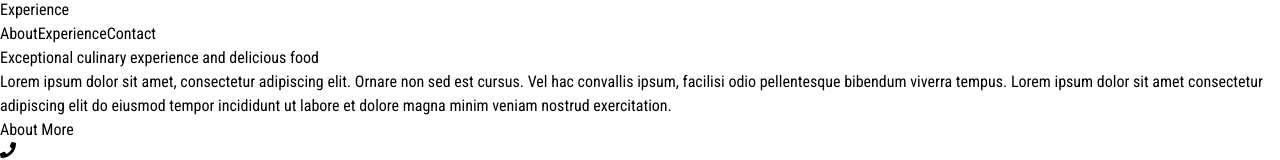
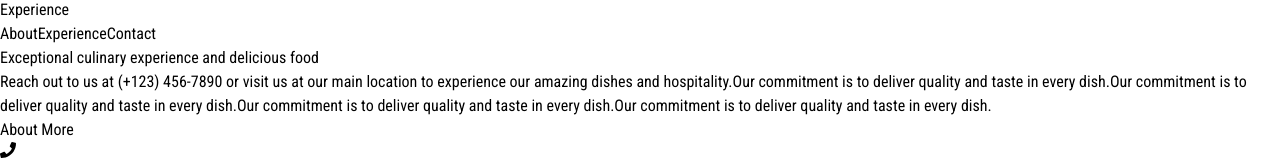
Before and after one commit to cssmh/restaurant-frontend-home, a React (Vite) app: page / in a window 1280 px wide. Both pictures are taken after a click on the button "Contact". Shown: the part 1374-1534 px from the top of the page. Built offline with nearby package versions, Linux system fonts and the light colour scheme.

Commit message:
about section button work as tab

```diff
--- a/src/Component/About.jsx
+++ b/src/Component/About.jsx
@@ -1,3 +1,4 @@
+import { useState } from "react";
 import aboutImage from "../assets/about.jpeg";
 import { FaMedal, FaPhone } from "react-icons/fa";
 import plate from "../assets/plater.png";
@@ -5,6 +6,48 @@ import { BsBoxSeam } from "react-icons/bs";
 import { IoBagHandleOutline } from "react-icons/io5";
 
 const About = () => {
+  const [activeTab, setActiveTab] = useState("about");
+
+  const renderContent = () => {
+    switch (activeTab) {
+      case "about":
+        return (
+          <p>
+            We provide an exceptional culinary experience with delicious food
+            crafted to perfection. Our commitment is to deliver quality and
+            taste in every dish. Our commitment is to deliver quality and taste
+            in every dish. Our commitment is to deliver quality and taste in
+            every dish.Our commitment is to deliver quality and taste in every
+            dish.
+          </p>
+        );
+      case "experience":
+        return (
+          <p>
+            With over 50 years of market experience, we have perfected our
+            recipes and services to provide you with the best dining
+            experience.Our commitment is to deliver quality and taste in every
+            dish.Our commitment is to deliver quality and taste in every
+            dish.Our commitment is to deliver quality and taste in every dish.
+            dish.Our commitment is to deliver quality and taste in every dish.
+          </p>
+        );
+      case "contact":
+        return (
+          <p>
+            Reach out to us at (+123) 456-7890 or visit us at our main location
+            to experience our amazing dishes and hospitality.Our commitment is
+            to deliver quality and taste in every dish.Our commitment is to
+            deliver quality and taste in every dish.Our commitment is to deliver
+            quality and taste in every dish.Our commitment is to deliver quality
+            and taste in every dish.
+          </p>
+        );
+      default:
+        return null;
+    }
+  };
+
   return (
     <div className="bg-[#f9f9f9] py-12">
       <div className="max-w-6xl mx-auto flex flex-col md:flex-row gap-5 md:gap-10 p-4 md:p-8 relative">
@@ -25,20 +68,41 @@ const About = () => {
         </div>
         <div className="flex flex-col justify-center md:w-1/2">
           <div className="space-x-6 pb-5">
-            <button className="bg-[#b52b1d] py-2 px-3 text-white">About</button>
-            <button>Experience</button>
-            <button>Contact</button>
+            <button
+              onClick={() => setActiveTab("about")}
+              className={`py-2 px-3 ${
+                activeTab === "about"
+                  ? "bg-[#b52b1d] text-white"
+                  : "text-gray-700"
+              }`}
+            >
+              About
+            </button>
+            <button
+              onClick={() => setActiveTab("experience")}
+              className={`py-2 px-3 ${
+                activeTab === "experience"
+                  ? "bg-[#b52b1d] text-white"
+                  : "text-gray-700"
+              }`}
+            >
+              Experience
+            </button>
+            <button
+              onClick={() => setActiveTab("contact")}
+              className={`py-2 px-3 ${
+                activeTab === "contact"
+                  ? "bg-[#b52b1d] text-white"
+                  : "text-gray-700"
+              }`}
+            >
+              Contact
+            </button>
           </div>
           <h1 className="text-4xl font-semibold mb-4">
             Exceptional culinary experience and delicious food
           </h1>
-          <p className="mb-6">
-            Lorem ipsum dolor sit amet, consectetur adipiscing elit. Ornare non
-            sed est cursus. Vel hac convallis ipsum, facilisi odio pellentesque
-            bibendum viverra tempus. Lorem ipsum dolor sit amet consectetur
-            adipiscing elit do eiusmod tempor incididunt ut labore et dolore
-            magna minim veniam nostrud exercitation.
-          </p>
+          <div className="mb-6">{renderContent()}</div>
           <div className="flex items-center">
             <button className="bg-[#febf00] text-black font-medium px-4 py-2 rounded mr-4">
               About More
--- a/src/Component/Customer.jsx
+++ b/src/Component/Customer.jsx
@@ -6,21 +6,26 @@ import { FaPlay } from "react-icons/fa";
 
 const Customer = () => {
   return (
-    <div className="relative flex flex-col md:flex-row items-center justify-center bg-gray-100 py-16 px-6">
-      <div className="absolute left-0 top-0 md:-ml-40 w-1/2 md:w-1/3">
+    <div className="relative flex flex-col md:flex-row items-center justify-center bg-gray-100 py-16 px-6 overflow-hidden">
+      {/* Left Background Image */}
+      <div className="hidden md:block absolute left-0 top-1/2 transform -translate-y-1/2 -translate-x-1/4 w-1/2 md:w-1/3">
         <img
           src={img1}
           alt="Left Background"
-          className="object-cover h-full w-full"
+          className="object-cover w-full h-full"
         />
       </div>
-      <div className="absolute right-0 top-0 md:-mr-40 w-1/2 md:w-1/3">
+
+      {/* Right Background Image */}
+      <div className="hidden md:block absolute right-0 top-1/2 transform -translate-y-1/2 translate-x-1/4 w-1/2 md:w-1/3">
         <img
           src={img2}
           alt="Right Background"
-          className="object-cover h-full w-full"
+          className="object-cover w-full h-full"
         />
       </div>
+
+      {/* Main Content */}
       <div className="relative z-10 text-center max-w-3xl mx-auto px-4">
         <p className="text-lg text-gray-500 font-semibold mb-2">
           Crispy, Every Bite Taste
@@ -28,11 +33,13 @@ const Customer = () => {
         <h2 className="text-3xl md:text-4xl font-bold text-gray-800 mb-8">
           What Some of My Customers Say
         </h2>
+
+        {/* Customer Testimonial */}
         <div className="flex flex-col md:flex-row items-center justify-between bg-yellow-400 p-6 rounded-md shadow-lg space-y-6 md:space-y-0 md:space-x-6">
           <p className="text-gray-800 max-w-md">
-            "You can't go wrong with Chicken Mandi, I had it twice. The chicken
-            was cooked perfectly, juicy & soft (usually mandi chicken is a bit
-            dry). I would definitely recommend it."
+            You can&apos;t go wrong with Chicken Mandi, I had it twice. The
+            chicken was cooked perfectly, juicy & soft (usually mandi chicken is
+            a bit dry). I would definitely recommend it.
           </p>
           <div className="flex-shrink-0">
             <img
@@ -43,6 +50,8 @@ const Customer = () => {
           </div>
         </div>
       </div>
+
+      {/* Video Section */}
       <div className="relative z-10 mt-8 md:mt-0 md:ml-12 flex items-center">
         <img
           src={img3}
```
